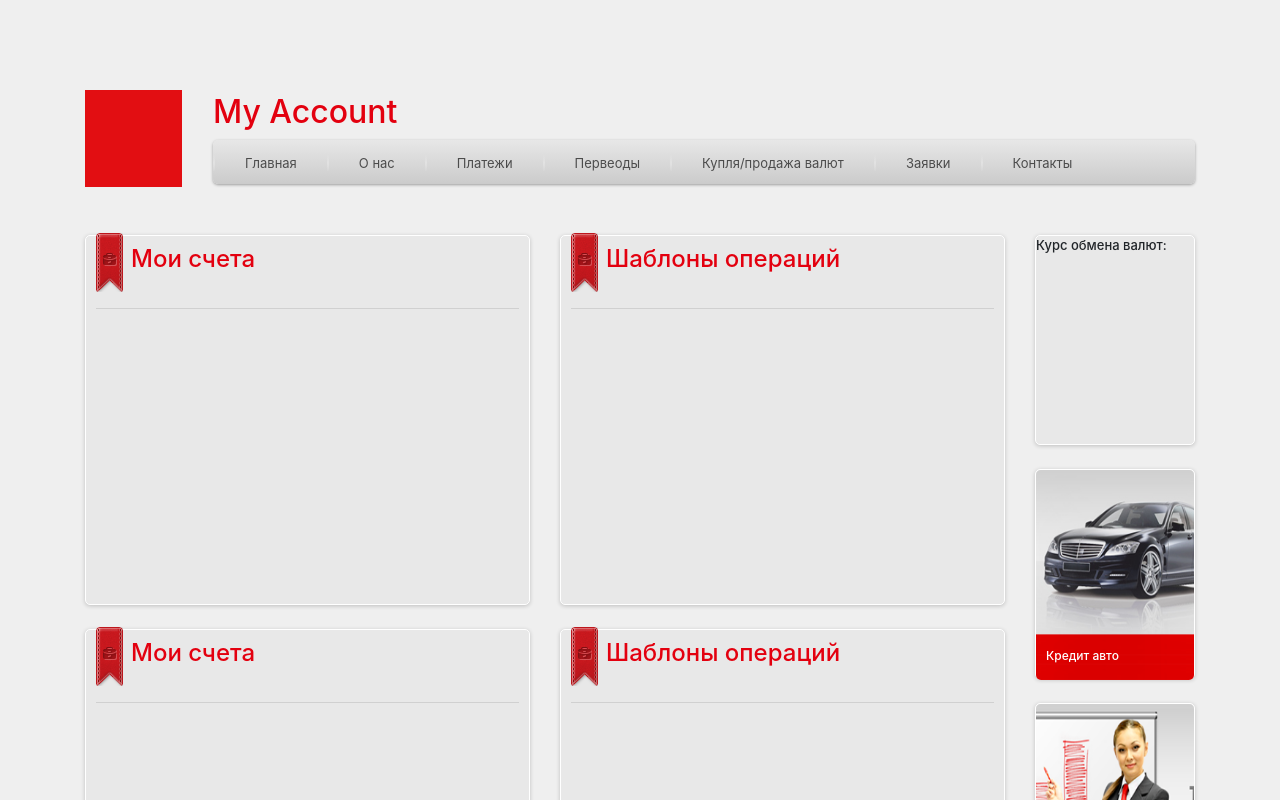
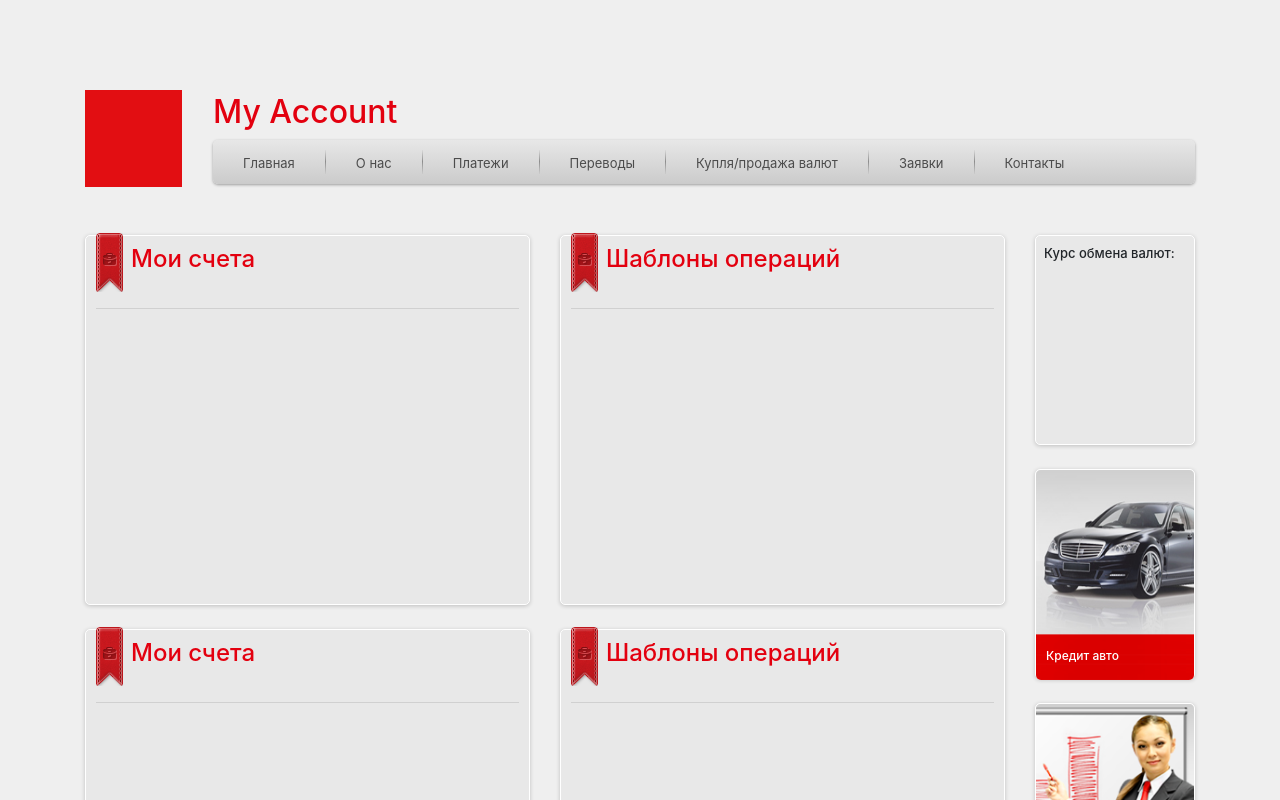
Before and after one commit to SultanAitakyn/Account, a React (Create React App) app: page / in a window 1280 px wide. Shown: the top 800 px of the page. Built offline with nearby package versions, Linux system fonts and the light colour scheme.

Commit message:
small fixes

```diff
--- a/src/components/header/Header.tsx
+++ b/src/components/header/Header.tsx
@@ -16,7 +16,7 @@ function Header() {
                             <li className="menu__item"><Link to='/main'>Главная</Link></li>
                             <li className="menu__item"><Link to="/about">О нас</Link></li>
                             <li className="menu__item"><Link to="#">Платежи</Link></li>
-                            <li className="menu__item"><Link to="#">Первеоды</Link></li>
+                            <li className="menu__item"><Link to="#">Переводы</Link></li>
                             <li className="menu__item"><Link to="#">Купля/продажа валют</Link></li>
                             <li className="menu__item"><Link to="#">Заявки</Link></li>
                             <li className="menu__item"><Link to="/contacts">Контакты</Link></li>
--- a/src/components/header/styles.scss
+++ b/src/components/header/styles.scss
@@ -27,18 +27,22 @@ ul, li {
 
 .menu__item {
   margin: 10px 0;
+  padding: 0 30px;
+  border: 1px solid;
+  border-top: 0;
+  border-bottom: 0;
+  border-right: 0;
+  border-image: linear-gradient(to bottom, rgba(255, 255, 255, 0) 0%, rgba(0, 0, 0, 0.35) 48%, rgba(255, 255, 255, 0) 100%);
+  border-image-slice: 1;
+
+  &:first-child {
+    border: 0;
+  }
 }
 
 .menu__item a {
   font-size: 13px;
   color: #4c4c4c;
-  padding: 0 30px;
-  border: 2px solid;
-  border-top: 0;
-  border-bottom: 0;
-  border-right: 0;
-  border-image: linear-gradient(to bottom, rgba(255, 255, 255, 0) 0%, rgba(226, 226, 226, 1) 48%, rgba(255, 255, 255, 0) 100%);
-  border-image-slice: 1;
 }
 
 @media (max-width: 1200px) {
--- a/src/components/main/Main.tsx
+++ b/src/components/main/Main.tsx
@@ -4,7 +4,7 @@ import badge from '../../assets/img/badge.png';
 import suitcase from '../../assets/img/suitcase.png';
 
 function Main() {
-    const accountItems = [1, 2, 3].map((v, k) => {
+    const accountItems = [1, 2, 3, 4].map((v, k) => {
         return <div className="account-item mb-4" key={k}>
             <div className="operation-item__badge">
                 <img className="badge__out-img" src={badge} alt="badge"/>
@@ -15,7 +15,7 @@ function Main() {
         </div>
     });
 
-    const operationItems = [1, 2, 3].map((v, k) => {
+    const operationItems = [1, 2, 3, 4].map((v, k) => {
         return <div className="operation-item mb-4" key={k}>
             <div className="operation-item__badge">
                 <img className="badge__out-img" src={badge} alt="badge"/>
--- a/src/components/sider/Sider.tsx
+++ b/src/components/sider/Sider.tsx
@@ -8,7 +8,7 @@ function SideBar() {
         <div className="col-2 d-none d-lg-block">
             <div className="row">
                 <div className="col-12">
-                    <div className="sider__item mb-4">
+                    <div className="sider__item mb-4 p-2">
                         Курс обмена валют:
                     </div>
                     <div className="sider__item mb-4">
--- a/src/components/sider/styles.scss
+++ b/src/components/sider/styles.scss
@@ -31,10 +31,6 @@
   display: inline-block;
 }
 
-.badge__out-img {
-  /*margin-left: 10px;*/
-}
-
 .badge__inside-img {
   position: absolute;
   left: 7px;
```
Also changed, not shown: src/assets/img/deposit.png, 1 other file (tests, documents, lock files or other folders).
